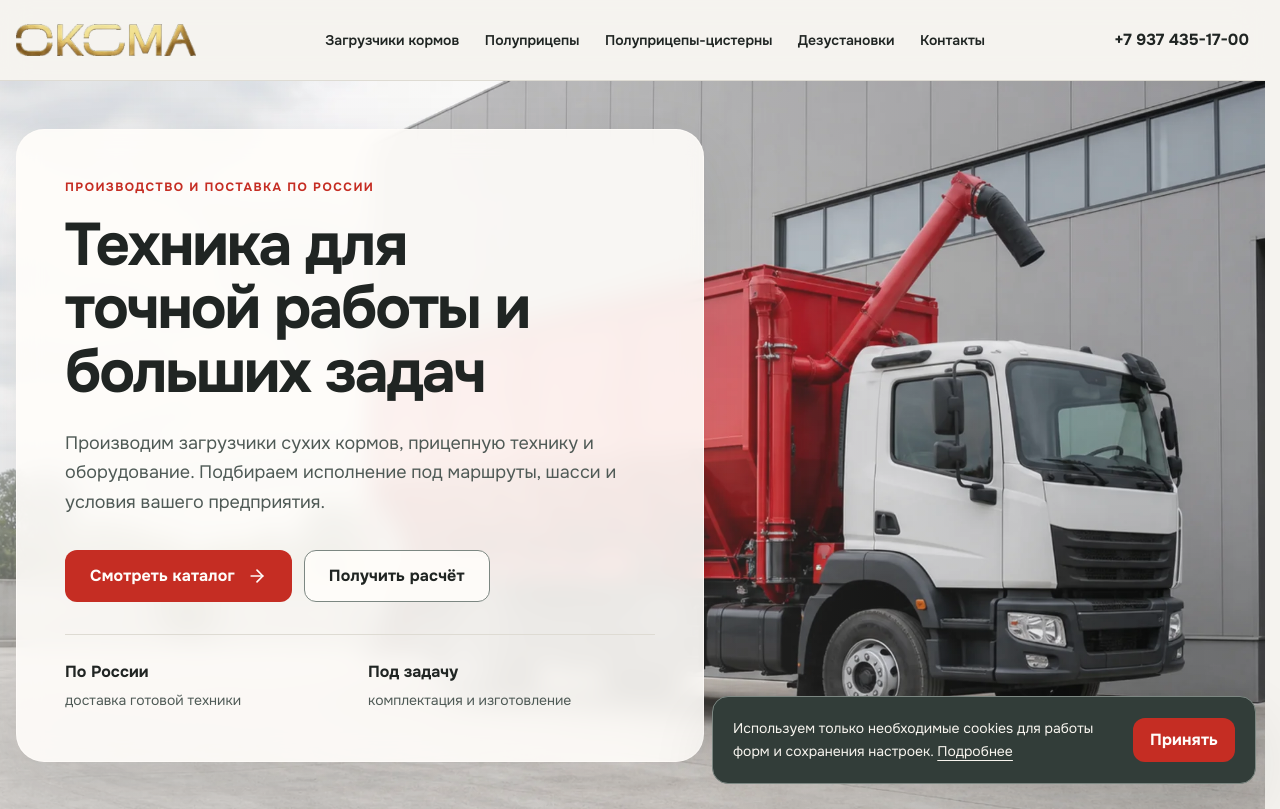
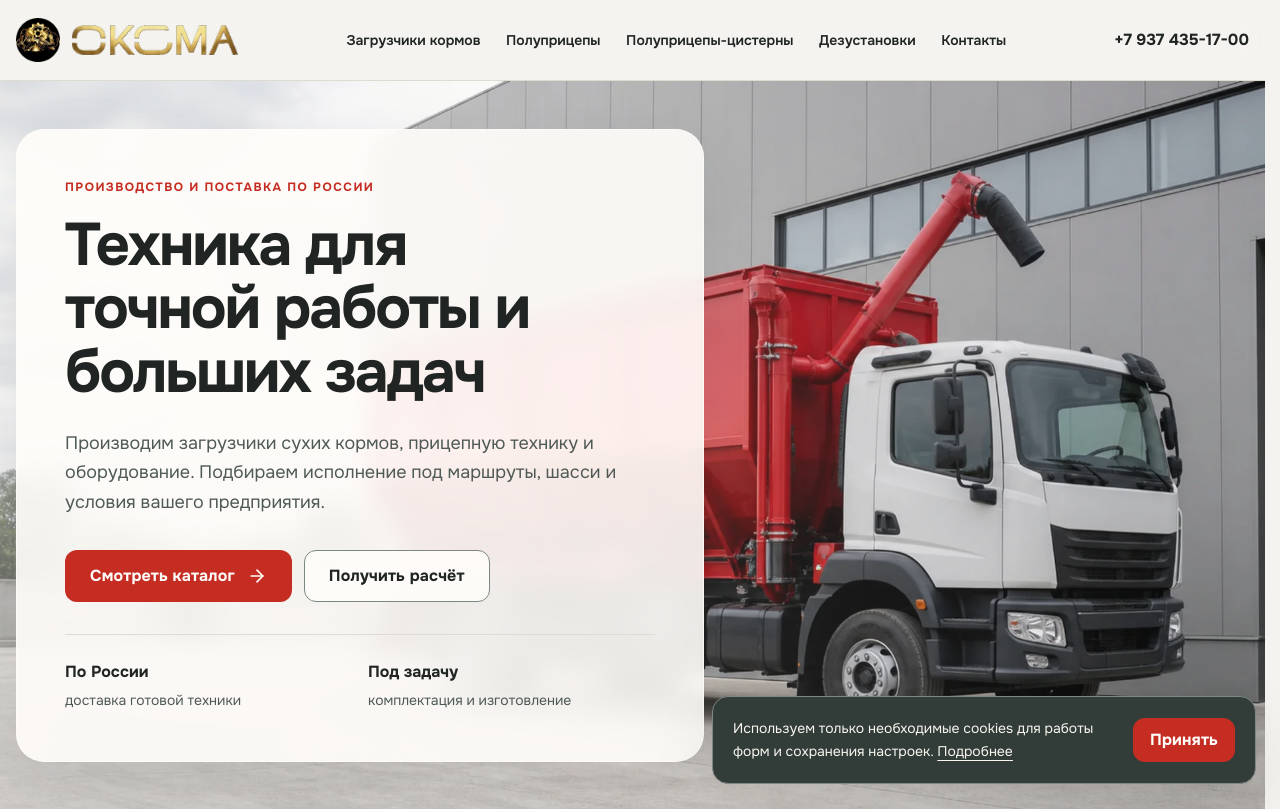
Before and after one commit to rez1dennt/oksma, a PHP site: page / in a window 1280 px wide. Shown: the top 809 px of the page. Run offline with PHP 8.4, Linux system fonts and the light colour scheme; some libraries are stand-ins or nearby versions.

Commit message:
feat: add oksma mark to header

```diff
--- a/assets/css/main.css
+++ b/assets/css/main.css
@@ -43,7 +43,9 @@ p { max-width: var(--measure); }
 .site-header__inner { min-height: var(--space-20); display: flex; align-items: center; gap: var(--space-6); }
 .brand { flex: 0 0 auto; display: inline-flex; align-items: center; }
 .brand img { width: 10.25rem; height: auto; }
-.brand--header-gold img { width: clamp(calc(var(--space-20) + var(--space-16)), 15vw, calc(var(--space-20) * 2.25)); }
+.brand--header-gold { min-width: 0; gap: clamp(var(--space-2), 1vw, var(--space-3)); }
+.brand--header-gold .brand__mark { width: clamp(var(--space-8), 4vw, calc(var(--space-12) - var(--space-1))); aspect-ratio: 1; object-fit: contain; }
+.brand--header-gold .brand__wordmark { width: clamp(calc(var(--space-20) + var(--space-8) - var(--space-1)), 13vw, calc(var(--space-20) + var(--space-20) + var(--space-4) + var(--space-1))); }
 .brand--footer-mark img { width: calc(var(--space-20) + var(--space-12) + var(--space-1)); }
 .desktop-nav { display: none; margin-inline: auto; }
 .desktop-nav ul, .mobile-menu ul, .site-footer ul, .breadcrumbs ol { margin: 0; padding: 0; list-style: none; }
--- a/templates/partials/header.php
+++ b/templates/partials/header.php
@@ -2,7 +2,8 @@
 <header class="site-header" data-header>
   <div class="container site-header__inner">
     <a class="brand brand--header-gold" href="/" aria-label="ОКСМА, на главную">
-      <img src="/assets/images/logo-oksma-header-gold.webp" width="420" height="76" alt="ОКСМА">
+      <img class="brand__mark" src="/assets/images/logo-oksma-footer-gold.webp" width="220" height="220" alt="">
+      <img class="brand__wordmark" src="/assets/images/logo-oksma-header-gold.webp" width="420" height="76" alt="">
     </a>
     <nav class="desktop-nav" aria-label="Основная навигация">
       <ul>
```
Also changed, not shown: tests/php/render_test.php (+13 -0 lines).
